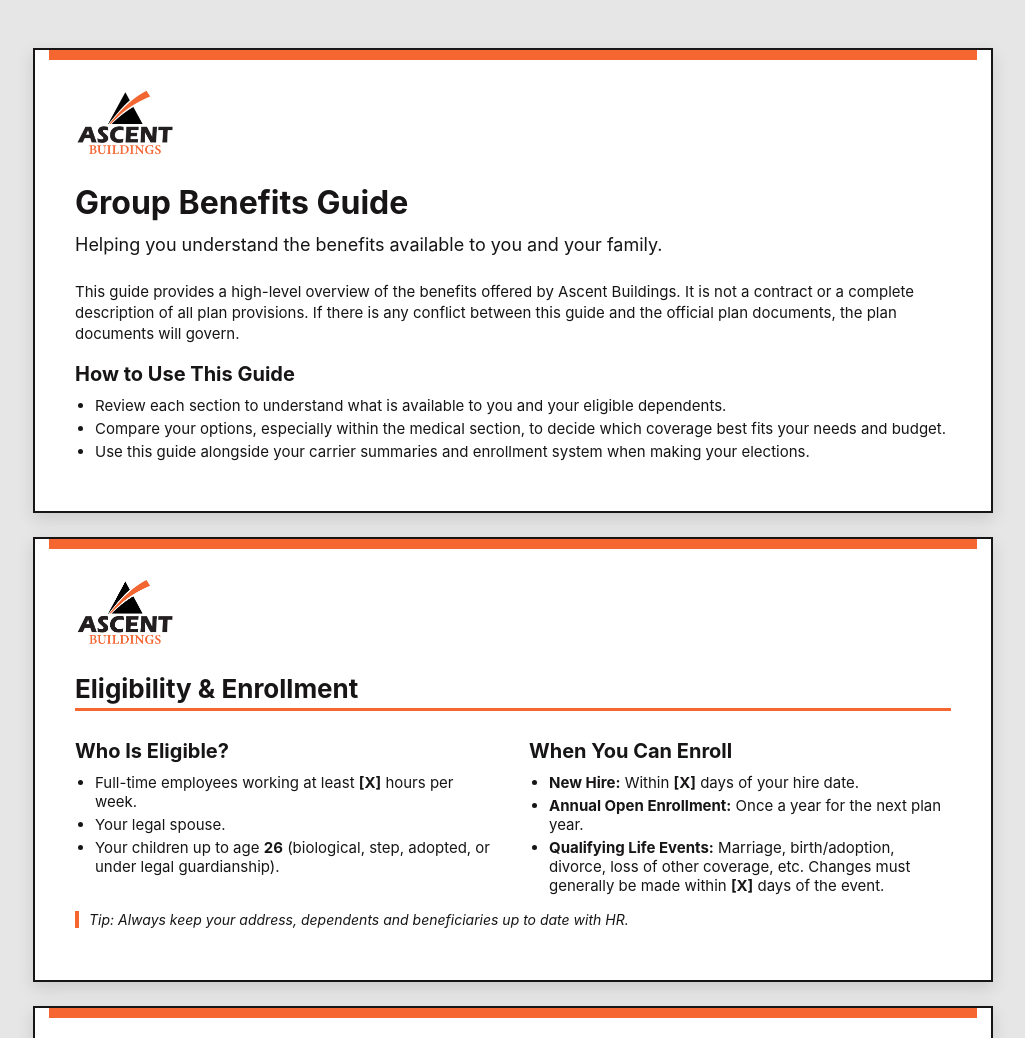
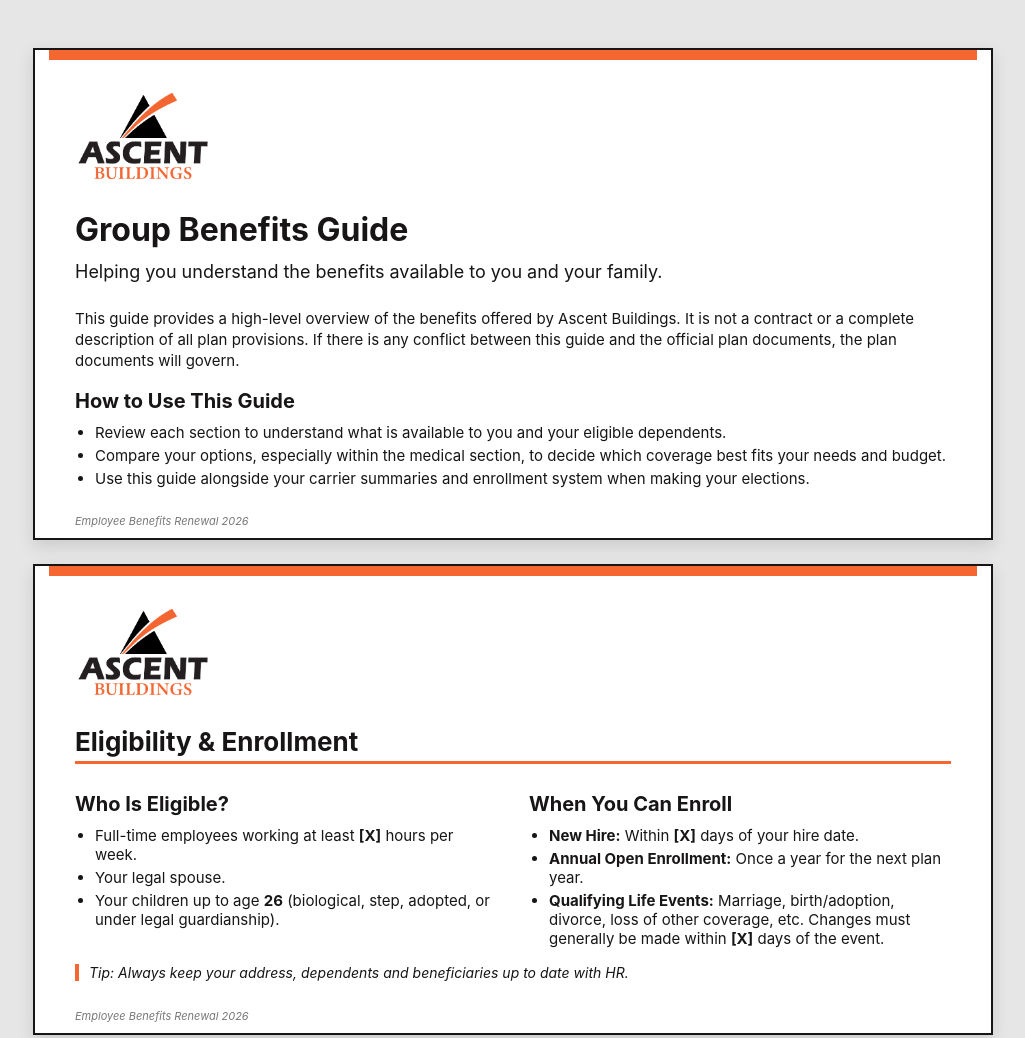
Before and after one commit to huntdb95-cloud/ascentbenefits, a plain HTML site: page index.html in a window 1280 px wide. Shown: the top 1038 px of the page, without its empty margins (127-1152 px from the left). Drawn offline with Linux system fonts and the light colour scheme.

Commit message:
Update index.html

```diff
--- a/index.html
+++ b/index.html
@@ -51,13 +51,22 @@
     }
 
     .page-header img.logo-main {
-      max-width: 100px;
-      height: auto;
+      max-height: 100px;
+      width: auto;
     }
 
     .carrier-logo {
       max-height: 100px;
       width: auto;
+    }
+
+    .page-footer {
+      position: absolute;
+      bottom: 10px;
+      left: 40px;
+      font-size: 11px;
+      color: #777777;
+      font-style: italic;
     }
 
     h1, h2, h3, h4 {
@@ -197,6 +206,8 @@
       <li>Compare your options, especially within the medical section, to decide which coverage best fits your needs and budget.</li>
       <li>Use this guide alongside your carrier summaries and enrollment system when making your elections.</li>
     </ul>
+
+    <div class="page-footer">Employee Benefits Renewal 2026</div>
   </div>
 
   <!-- ELIGIBILITY / ENROLLMENT -->
@@ -232,6 +243,8 @@
     <div class="callout">
       Tip: Always keep your address, dependents and beneficiaries up to date with HR.
     </div>
+
+    <div class="page-footer">Employee Benefits Renewal 2026</div>
   </div>
 
   <!-- MEDICAL OVERVIEW -->
@@ -264,6 +277,8 @@
     <div class="callout">
       Tip: Staying in-network helps you pay the lowest possible cost for your care.
     </div>
+
+    <div class="page-footer">Employee Benefits Renewal 2026</div>
   </div>
 
   <!-- MEDICAL PLAN COMPARISON -->
@@ -310,6 +325,8 @@
       Out-of-network services have separate, higher deductibles and out-of-pocket maximums. Please see the
       official Summary of Benefits and Coverage (SBC) for full details.
     </p>
+
+    <div class="page-footer">Employee Benefits Renewal 2026</div>
   </div>
 
   <!-- MEDICAL – SERVICES & RX -->
@@ -400,6 +417,8 @@
       Certain preventive contraceptives are covered at 100% in-network. Some long-term medications may need to be filled in 90-day
       supplies through preferred retail or mail-order pharmacies.
     </p>
+
+    <div class="page-footer">Employee Benefits Renewal 2026</div>
   </div>
 
   <!-- MEDICAL – COSTS & PLAN FIT -->
@@ -462,6 +481,8 @@
         Best for those who rarely use care and want the lowest premiums, understanding they may pay more if a major event occurs.
       </li>
     </ul>
+
+    <div class="page-footer">Employee Benefits Renewal 2026</div>
   </div>
 
   <!-- DENTAL -->
@@ -541,6 +562,8 @@
       Dental premiums are deducted on a pre-tax basis. See the DentalBlue Summary of Benefits for limitations
       and waiting periods, if any.
     </p>
+
+    <div class="page-footer">Employee Benefits Renewal 2026</div>
   </div>
 
   <!-- VISION -->
@@ -606,6 +629,8 @@
         <td>$17.19</td>
       </tr>
     </table>
+
+    <div class="page-footer">Employee Benefits Renewal 2026</div>
   </div>
 
   <!-- STD / LTD -->
@@ -640,6 +665,8 @@
       <li><strong>Cost:</strong> <strong>Employee-paid</strong> via payroll deduction at a rate of
           <strong>$7.60 per $1,000 of covered salary</strong>.</li>
     </ul>
+
+    <div class="page-footer">Employee Benefits Renewal 2026</div>
   </div>
 
   <!-- LIFE & AD&D -->
@@ -686,6 +713,8 @@
       <li><strong>Potential maximum:</strong> Up to $250,000 per dependent, subject to plan rules and EOI.</li>
       <li>Benefits are paid to you (the employee) if a covered dependent dies or suffers a covered accidental loss.</li>
     </ul>
+
+    <div class="page-footer">Employee Benefits Renewal 2026</div>
   </div>
 
   <!-- FSA & DEPENDENT CARE -->
@@ -745,6 +774,8 @@
       Dependent care expenses must be necessary so you (and your spouse, if married) can work or look for work.
       Unused Dependent Care FSA funds do not carry over to the next year.
     </p>
+
+    <div class="page-footer">Employee Benefits Renewal 2026</div>
   </div>
 
   <!-- AFLAC VOLUNTARY BENEFITS -->
@@ -790,6 +821,8 @@
       These Aflac policies do not replace medical insurance but are designed to help with the financial impact
       of serious illness or hospitalization.
     </p>
+
+    <div class="page-footer">Employee Benefits Renewal 2026</div>
   </div>
 
   <!-- 401(k) -->
@@ -821,6 +854,8 @@
       <li>The company match may be subject to a vesting schedule as described in the official 401(k) Summary Plan Description.</li>
       <li>Even small contributions made consistently over time can grow into meaningful retirement savings.</li>
     </ul>
+
+    <div class="page-footer">Employee Benefits Renewal 2026</div>
   </div>
 
   <!-- CONTACTS -->
@@ -866,6 +901,8 @@
       For complete information about any benefit, please refer to the official plan documents,
       Summary Plan Descriptions, or certificates of coverage.
     </p>
+
+    <div class="page-footer">Employee Benefits Renewal 2026</div>
   </div>
 
 </body>
```
